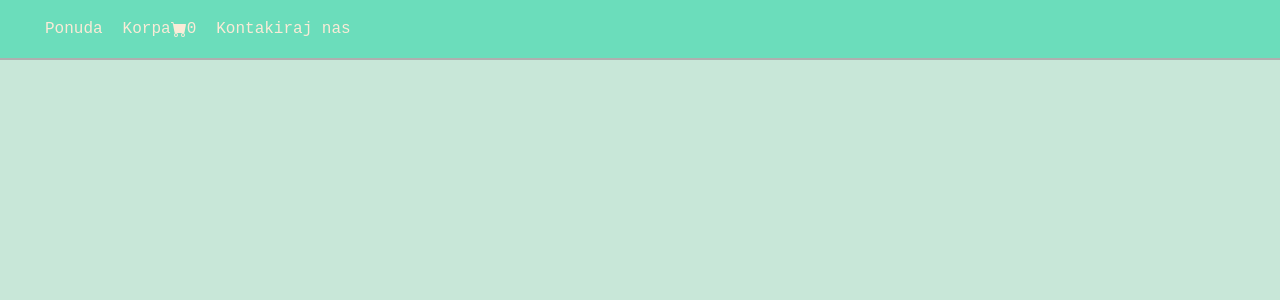
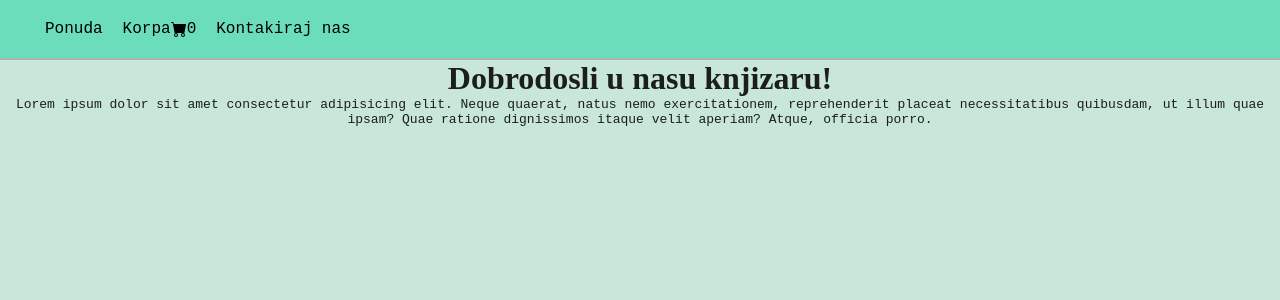
Before and after one commit to nevenafundup/itehReact, a React (Create React App) app: page / in a window 1280 px wide. Shown: the top 300 px of the page. Built offline with nearby package versions, Linux system fonts and the light colour scheme.

Commit message:
dodata pocetna stranica

```diff
--- a/src/App.css
+++ b/src/App.css
@@ -10,7 +10,7 @@
   min-height: 60px;
   padding-left: 25px;
   font-size: large;
-  color: antiquewhite;
+  color: rgb(0, 0, 0);
   text-decoration: none;
 }
 .navbar-items {
@@ -19,7 +19,7 @@
   align-items: center;
   margin-left: 20px;
   text-decoration: none;
-  color: antiquewhite;
+  color: rgb(0, 0, 0);
 }
 
 
--- /dev/null
+++ b/src/komponente/Pocetna.jsx
@@ -0,0 +1,13 @@
+import React from "react";
+
+
+function Pocetna({cartNum}) {
+  return (
+    <div >
+        <h1>Dobrodosli u nasu knjizaru!</h1>
+        <p>Lorem ipsum dolor sit amet consectetur adipisicing elit. Neque quaerat, natus nemo exercitationem, reprehenderit placeat necessitatibus quibusdam, ut illum quae ipsam? Quae ratione dignissimos itaque velit aperiam? Atque, officia porro.</p>
+    </div>
+  );
+}
+
+export default Pocetna;
```
Also changed, not shown: src/App.js.
